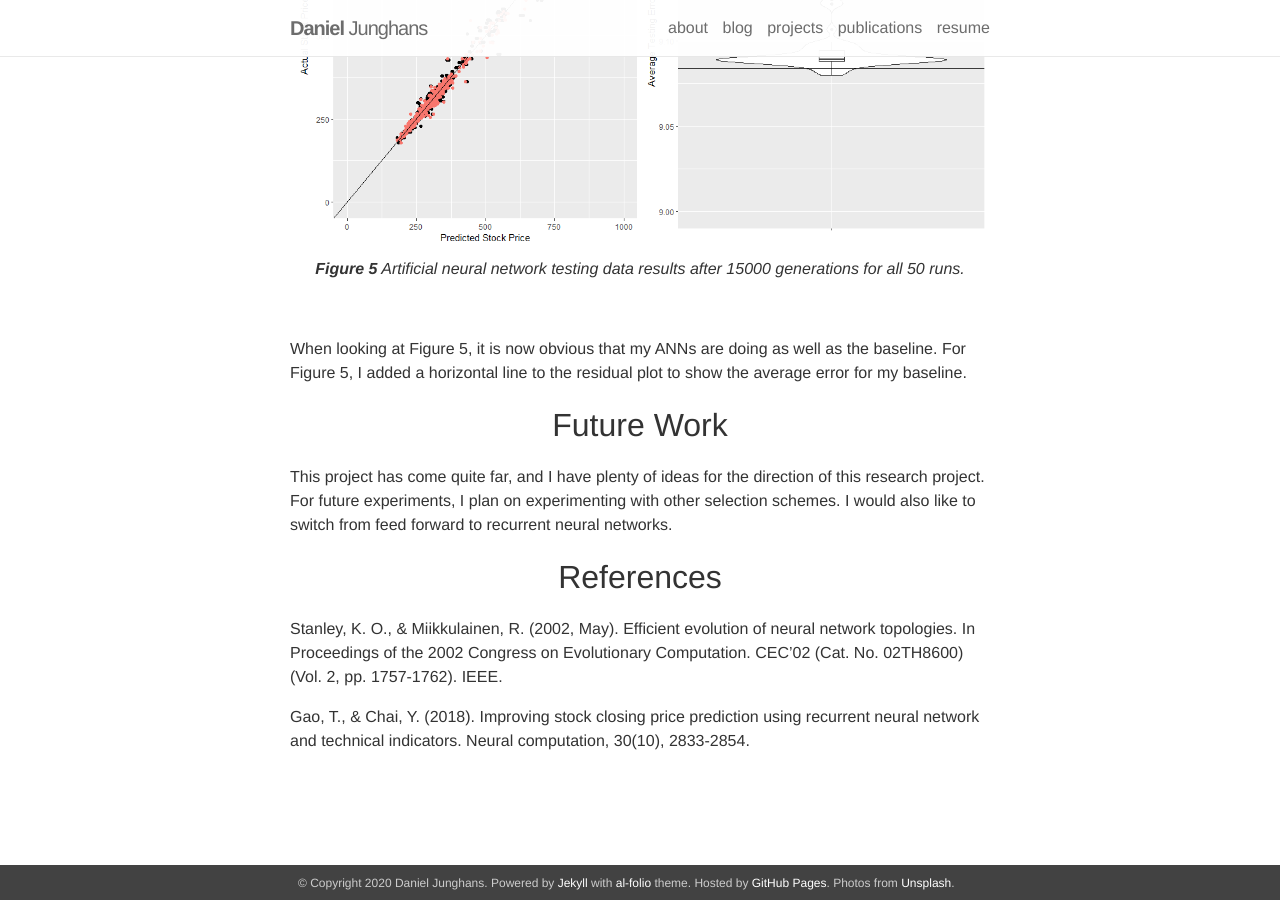
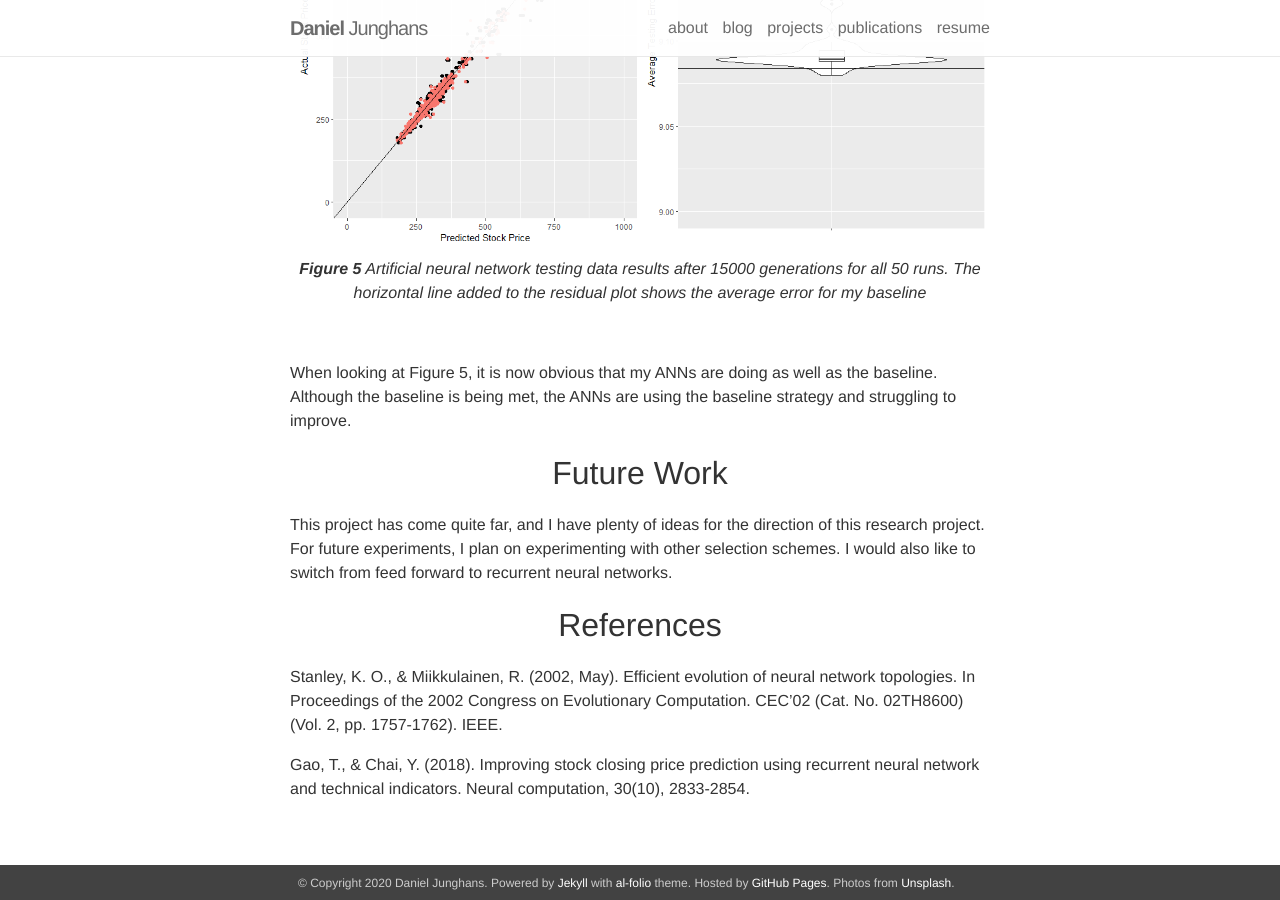
Before and after one commit to DanielJunghans/danieljunghans.github.io, a Jekyll site: the page built from _posts/2020-6-18-NEAT.markdown, in a window 1280 px wide and 900 px high, scrolled down 5670 px. Built offline with Jekyll 4.4.1, drawn with Linux system fonts in a browser that asks for light colours; nearby versions of some CDN libraries.

Commit message:
changed figure description

```diff
--- a/_posts/2020-6-18-NEAT.markdown
+++ b/_posts/2020-6-18-NEAT.markdown
@@ -104,10 +104,10 @@ compared to the previous experiment, the ANNs clearly performed much better with
 <div class="img">
     <img class="col three" src="{{ site.baseurl }}/assets/img/graph3.PNG">
 </div>
-<p style="text-align: center;"><i><strong>Figure 5</strong> Artificial neural network testing data results after 15000 generations for all 50 runs.</i></p>
+<p style="text-align: center;"><i><strong>Figure 5</strong> Artificial neural network testing data results after 15000 generations for all 50 runs. The horizontal line added to the residual plot shows the average error for my baseline</i></p>
 <br />
 
-When looking at Figure 5, it is now obvious that my ANNs are doing as well as the baseline. For Figure 5, I added a horizontal line to the residual plot to show the average error for my baseline.
+When looking at Figure 5, it is now obvious that my ANNs are doing as well as the baseline. Although the baseline is being met, the ANNs are using the baseline strategy and struggling to improve.
 
 <p style="text-align: center;"><font size="+3">Future Work</font></p>
 This project has come quite far, and I have plenty of ideas for the direction of this research project. For future experiments, I plan on experimenting with other selection schemes. I would also like to switch from feed forward to recurrent neural networks.
```
